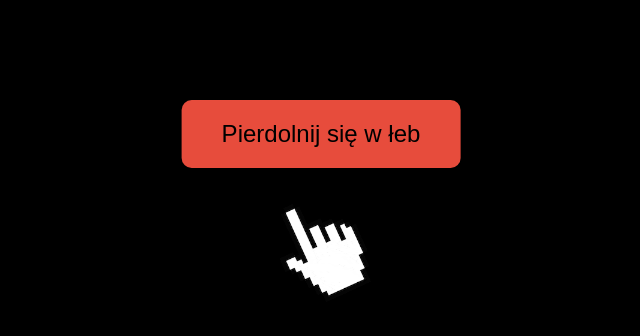
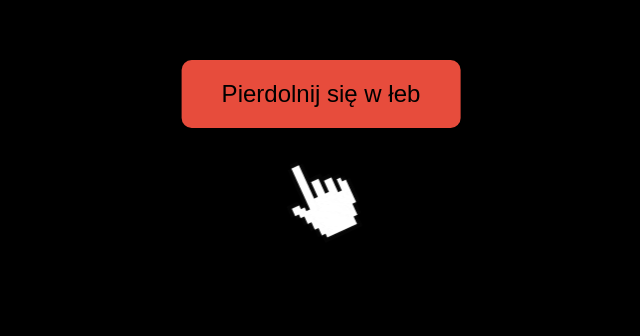
Before and after one commit to mateushzet/mateushzet.github.io, a plain HTML site: page index.html in a window 1280 px wide. Shown: the part 452-788 px from the top of the page, without its empty margins (319-959 px from the left). Drawn offline with Linux system fonts and the light colour scheme.

Commit message:
Add files via upload

```diff
--- a/index.html
+++ b/index.html
@@ -25,7 +25,7 @@
 
   #bottomBar {
     position: fixed;
-    bottom: 40px;
+    bottom: 100px; /* przycisk wyżej o 60px */
     left: 50%;
     transform: translateX(-50%);
     display: flex;
@@ -41,15 +41,12 @@
     border: none;
     border-radius: 10px;
     cursor: pointer;
-    margin-bottom: 20px; /* dodane żeby zrobić odstęp nad gifem */
-    z-index: 2;
   }
 
-  #mouseIcon {
-    width: 120px;
+  #cursorGif {
+    margin-top: 20px; /* odstęp między przyciskiem a gifiem */
+    width: 100px; /* większy gif */
     height: auto;
-    z-index: 1;
-    pointer-events: none;
   }
 </style>
 </head>
@@ -59,7 +56,7 @@
 
 <div id="bottomBar">
   <button id="button">Pierdolnij się w łeb</button>
-  <img id="mouseIcon" src="cursor.gif" alt="Kliknij">
+  <img id="cursorGif" src="cursor.gif" alt="Kliknij tutaj">
 </div>
 
 <script>
@@ -72,7 +69,7 @@ button.addEventListener('click', () => {
   console.log('Próbuję odtworzyć:', fileName);
 
   videoPlayer.src = fileName;
-  videoPlayer.load();
+  videoPlayer.muted = false; // przywrócenie dźwięku
   videoPlayer.play().catch(err => console.error('Błąd odtwarzania wideo:', err));
 });
 </script>
```
